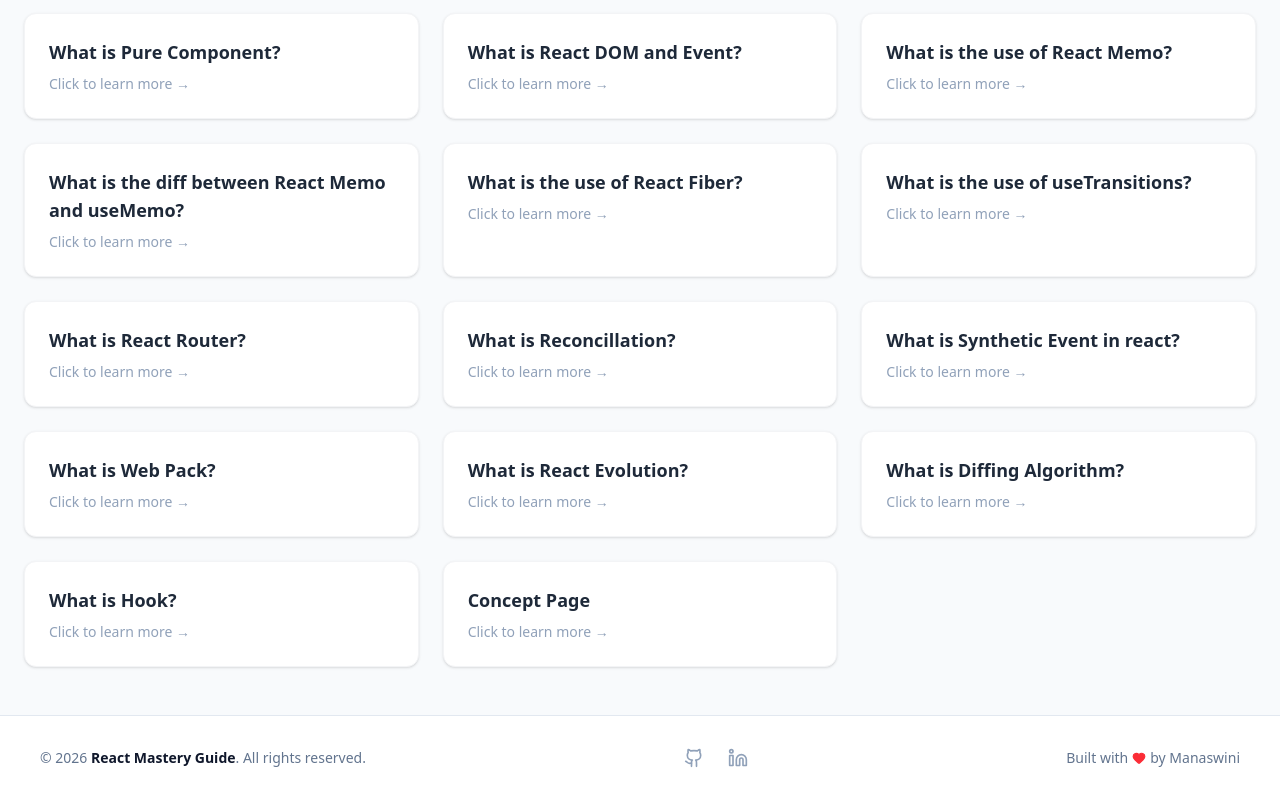
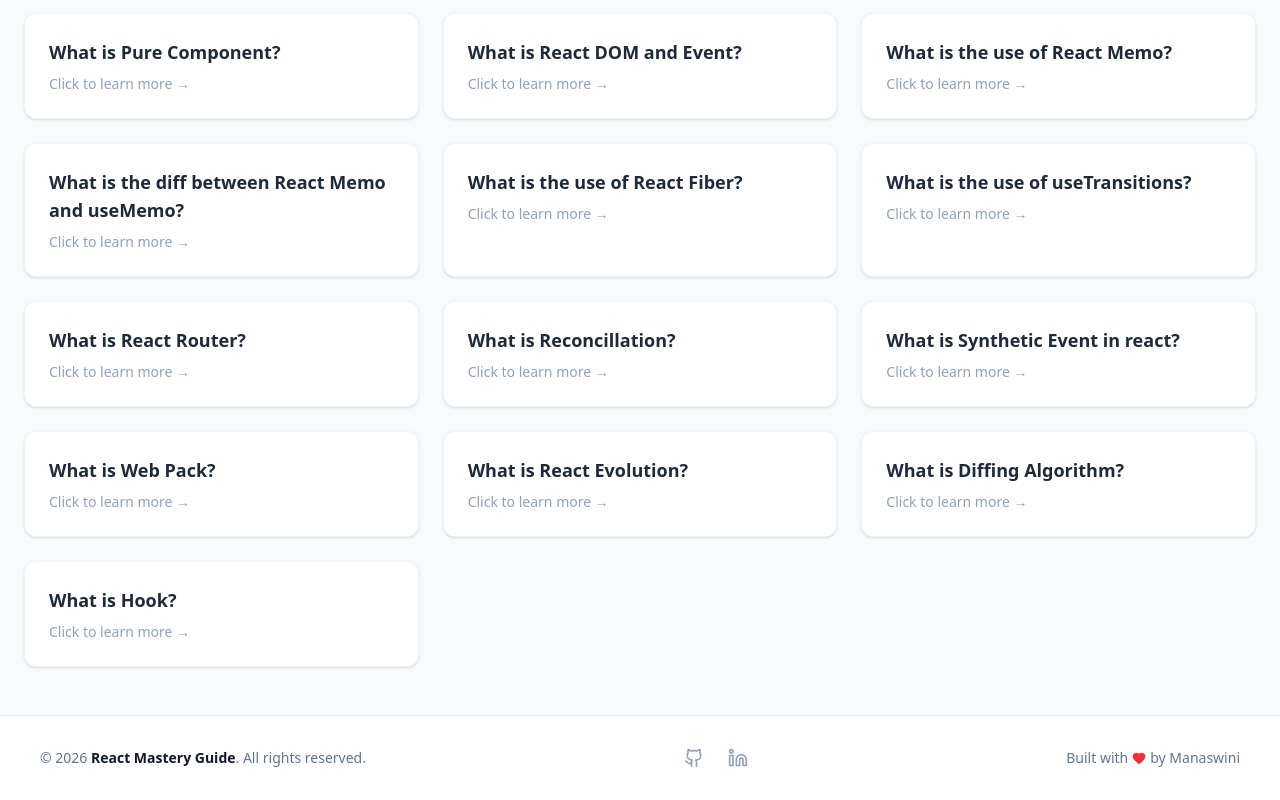
Before and after one commit to Monisasmal/React-Concept, a React (Vite) app: page /concepts in a window 1280 px wide. Shown: the part 918-1718 px from the top of the page. Built offline with nearby package versions, Linux system fonts and the light colour scheme.

Commit message:
update concept

```diff
--- a/src/components/pages/Concepts.jsx
+++ b/src/components/pages/Concepts.jsx
@@ -5,22 +5,27 @@ const Concepts = () => {
   return (
     <div className="max-w-7xl mx-auto px-6 py-12">
       <h1 className="text-4xl font-bold mb-10 text-slate-900">React Concepts</h1>
-
       <div className="grid grid-cols-1 md:grid-cols-2 lg:grid-cols-3 gap-6">
-        {conceptRoutes.map((route, index) => (
+        {conceptRoutes
+          .filter((route) =>
+            route.title &&
+            !route.hidden &&
+            route.path !== "/concepts"
+          )
+          .map((route, index) => (
             <Link
-            to={route.path}
+              to={route.path.replace('?', '')}
               key={index}
               className="p-6 bg-white border border-gray-100 rounded-xl shadow-sm hover:shadow-md hover:border-blue-200 transition-all group"
             >
-            {/* We can pull the title from the route path or add a 'title' property to the route object */}
               <h3 className="text-lg font-semibold text-gray-800 group-hover:text-blue-600 transition-colors">
-              {route.title || "Concept Page"}
+                {route.title}
               </h3>
               <p className="text-sm text-slate-400 mt-2">Click to learn more →</p>
             </Link>
           ))}
       </div>
+
     </div>
   );
 };
--- a/src/routes/conceptRoutes.jsx
+++ b/src/routes/conceptRoutes.jsx
@@ -31,6 +31,11 @@ import UseStateDetails from '../components/pages/concepts/hooks/useStateHook';
 
 
 export const conceptRoutes = [
+  {
+    path: "/concepts/what-is-Hooks/hooks/usestate",
+    element: <UseStateDetails />,
+    hidden: true
+  },
   { path: "/concepts/what-is-react", element: <WhatIsReact />, title: "What is React?" },
   { path: "/concepts/react-feature", element: <ReactFeature />, title: "Whar are React Features?" },
   { path: "/concepts/what-is-Component", element: <ComponentTypes />, title: "What is Component?" },
@@ -59,5 +64,5 @@ export const conceptRoutes = [
   { path: "/concepts/React Evolution?", element: <ReactEvolution />, title: "What is React Evolution?" },
   { path: "/concepts/what-is-Diffing-algorithum?", element: <DiffingAlgorithm />, title: "What is Diffing Algorithm?" },
   { path: "/concepts/what-is-Hooks?", element: <HooksOverview />, title: "What is Hook?" },
-  { path: "/concepts/what-is-Hooks/hooks/usestate?", element: <UseStateDetails /> },
+
 ];
```
Lines whose indentation alone changed are shown as unchanged.
